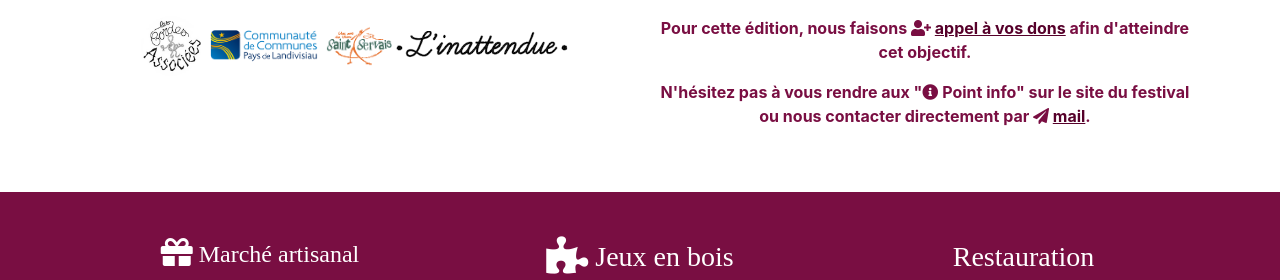
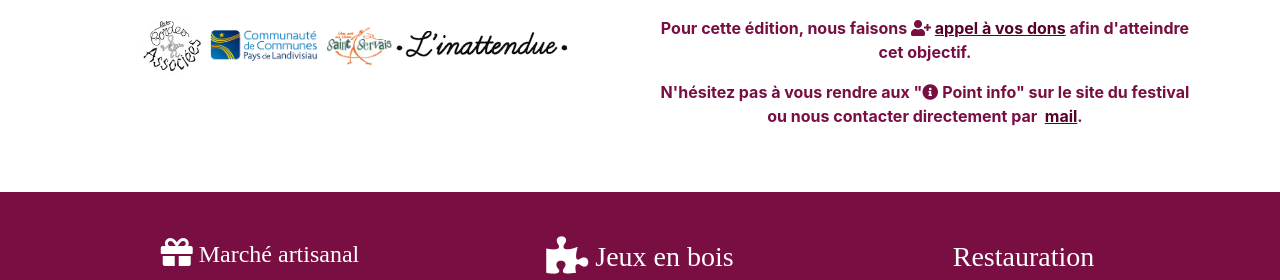
Before and after one commit to tibodut/marentin, a Jekyll site: the page built from index.html, in a window 1280 px wide and 900 px high, scrolled down 1216 px. Shown: the part 152-432 px from the top of the window. Built offline with Jekyll 4.4.1, drawn with Linux system fonts in a browser that asks for light colours; nearby versions of some CDN libraries; some web fonts are replaced.

Commit message:
Update index.html

```diff
--- a/index.html
+++ b/index.html
@@ -66,7 +66,7 @@
             <p>Il s'agit de recourir aux collectivités publiques et à des mécènes pour financer et investir dans le festival permettant ainsi d'en préserver la gratuité.<br />
                 Le but n'étant pas de faire du profit mais de parvenir à ce que tous les acteurs du festival soient rémunérés.</p>
             <p>Pour cette édition, nous faisons <span class="fa fa-user-plus"></span> <a href="{{site.baseurl}}/soutien"/> appel à vos dons</a> afin d'atteindre cet objectif.</p>
-            <p>N'hésitez pas à vous rendre aux "<span class="fa fa-info-circle"></span> Point info" sur le site du festival ou nous contacter directement par <span class="fa fa-paper-plane"></span> <a href="mailto:lescordesassociees@gmail.com" class="antispamEmail" title="Nous contacter" data-to="lescordesassociees~at~gmail.com" data-subject="[Message du site web] ">mail</a>.</p>
+            <p>N'hésitez pas à vous rendre aux "<span class="fa fa-info-circle"></span> Point info" sur le site du festival ou nous contacter directement par <span class="fa fa-envelope-o"></span> <a href="mailto:lescordesassociees@gmail.com" class="antispamEmail" title="Nous contacter" data-to="lescordesassociees~at~gmail.com" data-subject="[Message du site web] ">mail</a>.</p>
         </div>
      </div>
      </div>
```
